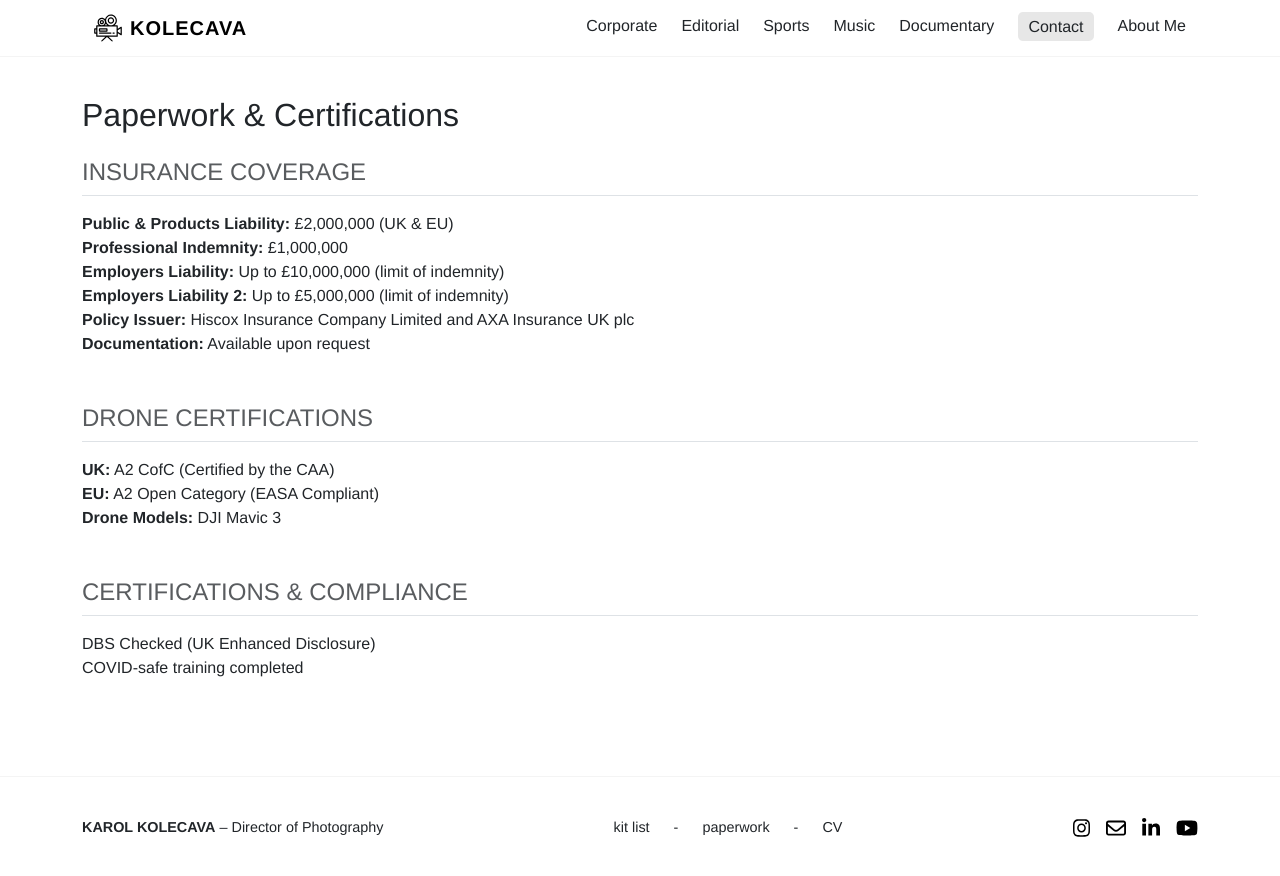
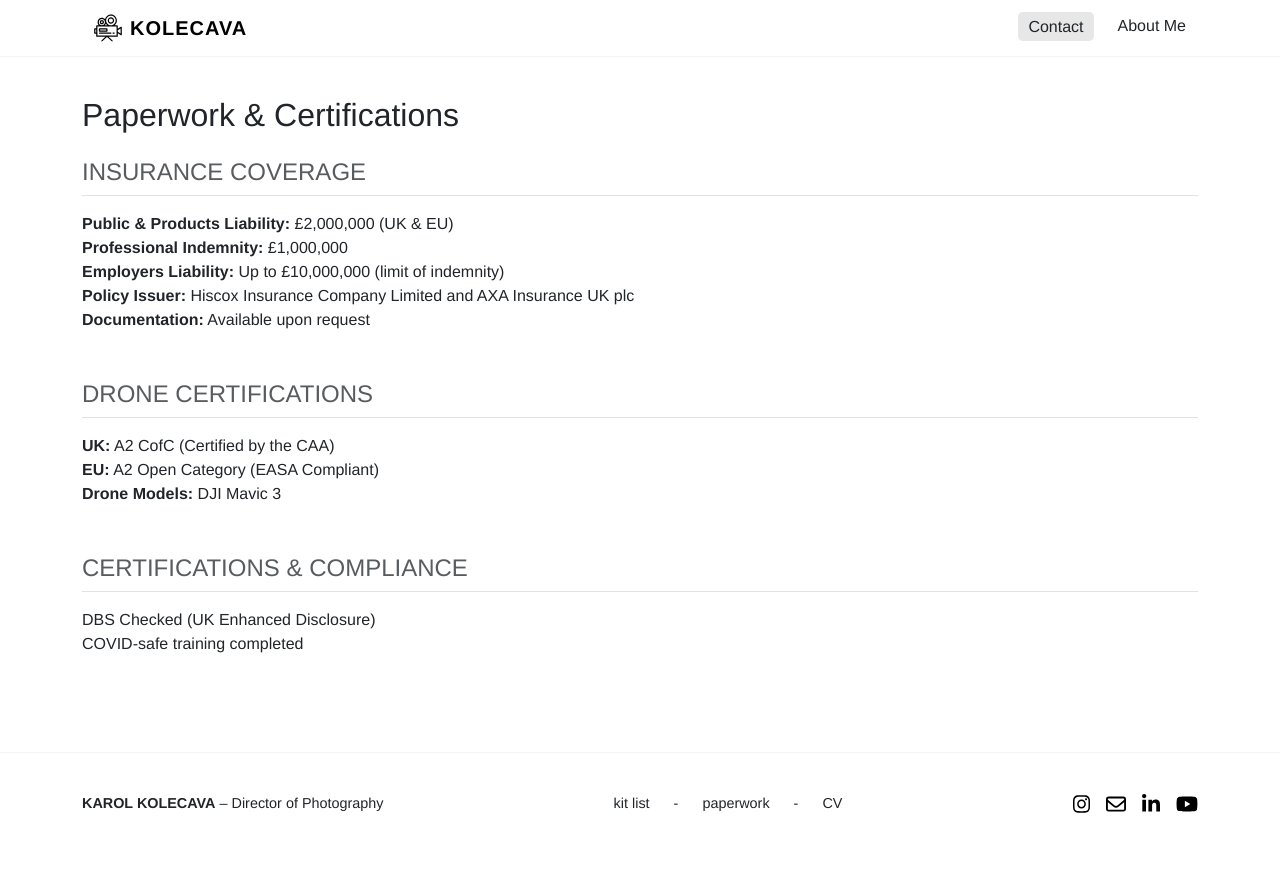
Before and after one commit to kkolecava/kolecava.com, a Jekyll site: the page built from pages/paperwork.md, in a window 1280 px wide. Shown: the top 876 px of the page. Built offline with Jekyll 4.4.1, drawn with Linux system fonts in a browser that asks for light colours; nearby versions of some CDN libraries.

Commit message:
updatings

```diff
--- a/_includes/header.html
+++ b/_includes/header.html
@@ -8,12 +8,12 @@
       <span>KOLECAVA</span>
     </a>
     <div class="ms-auto d-flex align-items-center gap-4">
-      <a class="nav-link" href="#">Corporate</a>
+      <!-- <a class="nav-link" href="#">Corporate</a>
       <a class="nav-link" href="#">Editorial</a>
       <a class="nav-link" href="#">Sports</a>
       <a class="nav-link" href="#">Music</a>
-      <a class="nav-link" href="#">Documentary</a>
-      <a class="nav-link contact-button" href="#">Contact</a>
+      <a class="nav-link" href="#">Documentary</a> -->
+      <a class="nav-link contact-button" href="mailto:hello@kolecava.com">Contact</a>
       <a class="nav-link" href="{{ site.baseurl }}/about-me/">About Me</a>
     </div>
   </div>
--- a/pages/paperwork.md
+++ b/pages/paperwork.md
@@ -13,7 +13,6 @@ permalink: /paperwork/
       <li><strong>Public & Products Liability:</strong> £2,000,000 (UK & EU)</li>
       <li><strong>Professional Indemnity:</strong> £1,000,000</li>
       <li><strong>Employers Liability:</strong> Up to £10,000,000 (limit of indemnity)</li>
-      <li><strong>Employers Liability 2:</strong> Up to £5,000,000 (limit of indemnity)</li>
       <li><strong>Policy Issuer:</strong> Hiscox Insurance Company Limited and AXA Insurance UK plc</li>
       <li><strong>Documentation:</strong> Available upon request</li>
     </ul>
```
Also changed, not shown: 7 other files.
